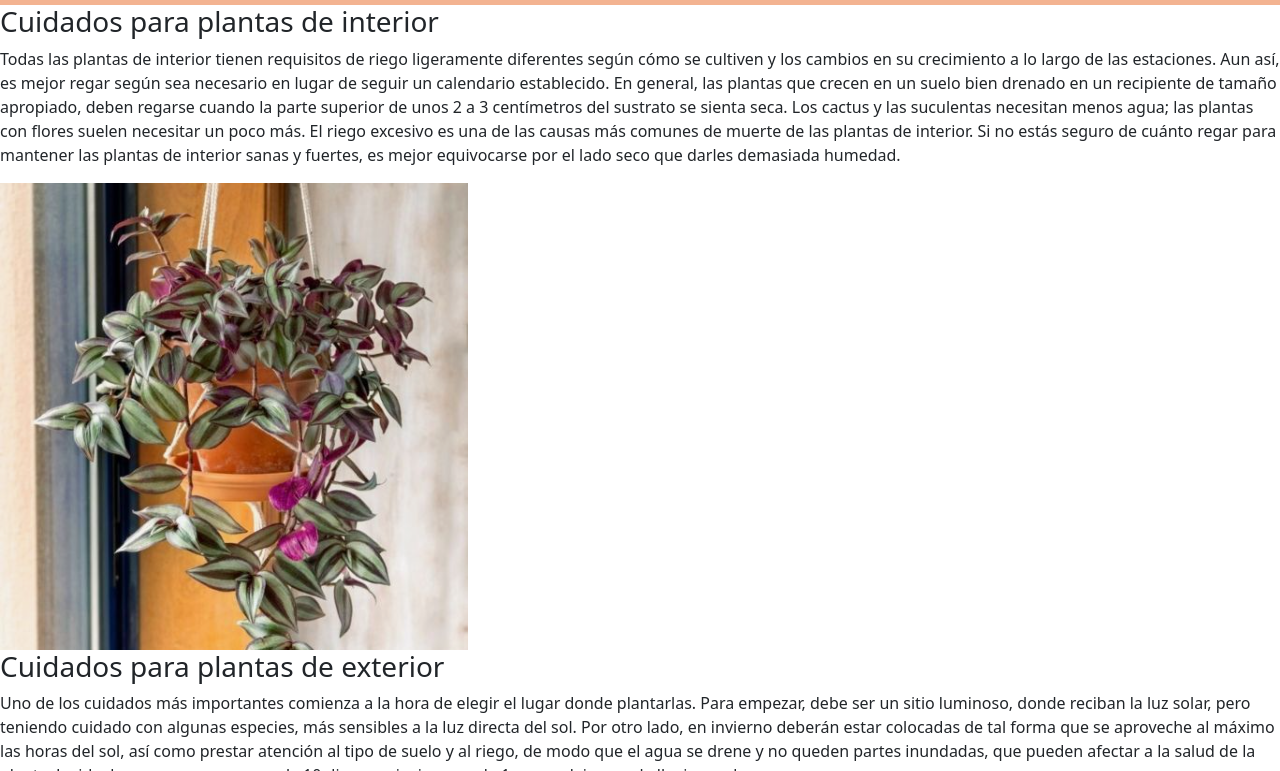
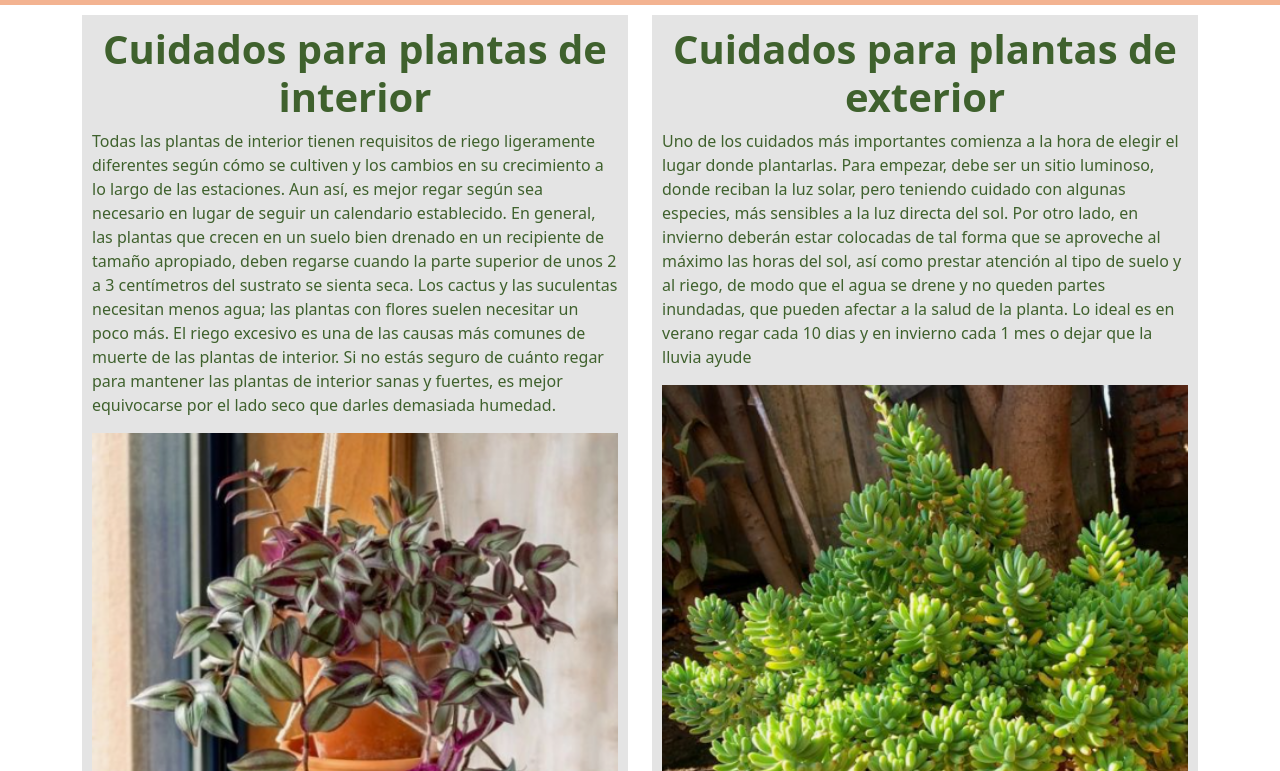
Before and after one commit to JHolzmann/preentrega3, a plain HTML site: page pages/care.html in a window 1280 px wide. Shown: the part 181-952 px from the top of the page. Drawn offline with Linux system fonts and the light colour scheme; a web font is replaced by a local one.

Commit message:
estilando cuidados

```diff
--- a/css/style.css
+++ b/css/style.css
@@ -52,6 +52,12 @@ div div article p{
     font-weight: bold;
 }
 
+.iframe{
+    margin-top: 10px;
+    margin-right: 10px;
+
+}
+
 @media (max-width: 768px){
     .busqueda{
         display: none;
@@ -63,7 +69,7 @@ div div article p{
     .navbar-nav .nav-link {
         font-size: 23px;
     }
-    p{
+    .index-p{
         padding: 5px;
         font-size: 3dvh;
         color: #3f612d;
@@ -99,7 +105,13 @@ div div article p{
         flex-direction: column;
         justify-content: center;
 
-
+    }
+    .articulo{
+        max-width: 360px;
+        display: flex;
+        flex-direction: column;
+        justify-content: center;
+        margin-left: 5dvh;
     }
 }
 
@@ -184,3 +196,26 @@ footer{
 .explicacion{
     background-color: #f3b391;
 }
+
+/*comienza care*/
+
+.articulo{
+    display: flex;
+    flex-direction: column;
+    background-color: #e4e4e4;
+    padding: 10px;
+    margin-top: 10px;
+}
+
+.titulo-3{
+    color: #3f612d;
+    font-weight: 700;
+    font-size: 5dvh;
+    text-align: center;
+}
+
+.care-p{
+    font-weight: 400;
+    font-size: 2dvh;
+
+}
--- a/pages/care.html
+++ b/pages/care.html
@@ -45,19 +45,27 @@
         </nav>
     </header>
     <main>
-        <section class="cuidados">
-            <article>
-                <h3>Cuidados para plantas de interior</h3>
-                <p>Todas las plantas de interior tienen requisitos de riego ligeramente diferentes según cómo se cultiven y los cambios en su crecimiento a lo largo de las estaciones. Aun así, es mejor regar según sea necesario en lugar de seguir un calendario establecido. En general, las plantas que crecen en un suelo bien drenado en un recipiente de tamaño apropiado, deben regarse cuando la parte superior de unos 2 a 3 centímetros del sustrato se sienta seca.
-                Los cactus y las suculentas necesitan menos agua; las plantas con flores suelen necesitar un poco más. El riego excesivo es una de las causas más comunes de muerte de las plantas de interior. Si no estás seguro de cuánto regar para mantener las plantas de interior sanas y fuertes, es mejor equivocarse por el lado seco que darles demasiada humedad.</p>
-                <img class="cuidados-img" src="../assets/img/img-care/sucudeinterior.png" alt="tradescantia">
-            </article>
-            <article>
-                <h3>Cuidados para plantas de exterior</h3>
-                <p>Uno de los cuidados más importantes comienza a la hora de elegir el lugar donde plantarlas. Para empezar, debe ser un sitio luminoso, donde reciban la luz solar, pero teniendo cuidado con algunas especies, más sensibles a la luz directa del sol. Por otro lado, en invierno deberán estar colocadas de tal forma que se aproveche al máximo las horas del sol, así como prestar atención al tipo de suelo y al riego, de modo que el agua se drene y no queden partes inundadas, que pueden afectar a la salud de la planta. Lo ideal es en verano regar cada 10 dias y en invierno cada 1 mes o dejar que la lluvia ayude</p>
-                <img class="cuidados-img" src="../assets/img/img-care/sucudeexterior.png" alt="nariz-de-payaso">
-            </article>
-        </section>
+        <div>
+            <div class="container">
+                <section class="row">
+                    <div class="col-xs-12 col-md-6">
+                        <article class="articulo">
+                            <h3 class="titulo-3">Cuidados para plantas de interior</h3>
+                            <p class="care-p">Todas las plantas de interior tienen requisitos de riego ligeramente diferentes según cómo se cultiven y los cambios en su crecimiento a lo largo de las estaciones. Aun así, es mejor regar según sea necesario en lugar de seguir un calendario establecido. En general, las plantas que crecen en un suelo bien drenado en un recipiente de tamaño apropiado, deben regarse cuando la parte superior de unos 2 a 3 centímetros del sustrato se sienta seca.
+                            Los cactus y las suculentas necesitan menos agua; las plantas con flores suelen necesitar un poco más. El riego excesivo es una de las causas más comunes de muerte de las plantas de interior. Si no estás seguro de cuánto regar para mantener las plantas de interior sanas y fuertes, es mejor equivocarse por el lado seco que darles demasiada humedad.</p>
+                            <img class="img-fluid" src="../assets/img/img-care/sucudeinterior.png" alt="tradescantia">
+                        </article>
+                    </div>
+                    <div class="col-xs-12 col-md-6">
+                        <article class="articulo">
+                            <h3 class="titulo-3">Cuidados para plantas de exterior</h3>
+                            <p class="care-p">Uno de los cuidados más importantes comienza a la hora de elegir el lugar donde plantarlas. Para empezar, debe ser un sitio luminoso, donde reciban la luz solar, pero teniendo cuidado con algunas especies, más sensibles a la luz directa del sol. Por otro lado, en invierno deberán estar colocadas de tal forma que se aproveche al máximo las horas del sol, así como prestar atención al tipo de suelo y al riego, de modo que el agua se drene y no queden partes inundadas, que pueden afectar a la salud de la planta. Lo ideal es en verano regar cada 10 dias y en invierno cada 1 mes o dejar que la lluvia ayude</p>
+                            <img class="img-fluid" src="../assets/img/img-care/sucudeexterior.png" alt="nariz-de-payaso">
+                        </article>
+                    </div>
+                </section>
+            </div>
+        </div>
     </main>
     <footer class="footer">
         <div class="d-none d-md-block">
```
Also changed, not shown: index.html (+5 -5 lines).
